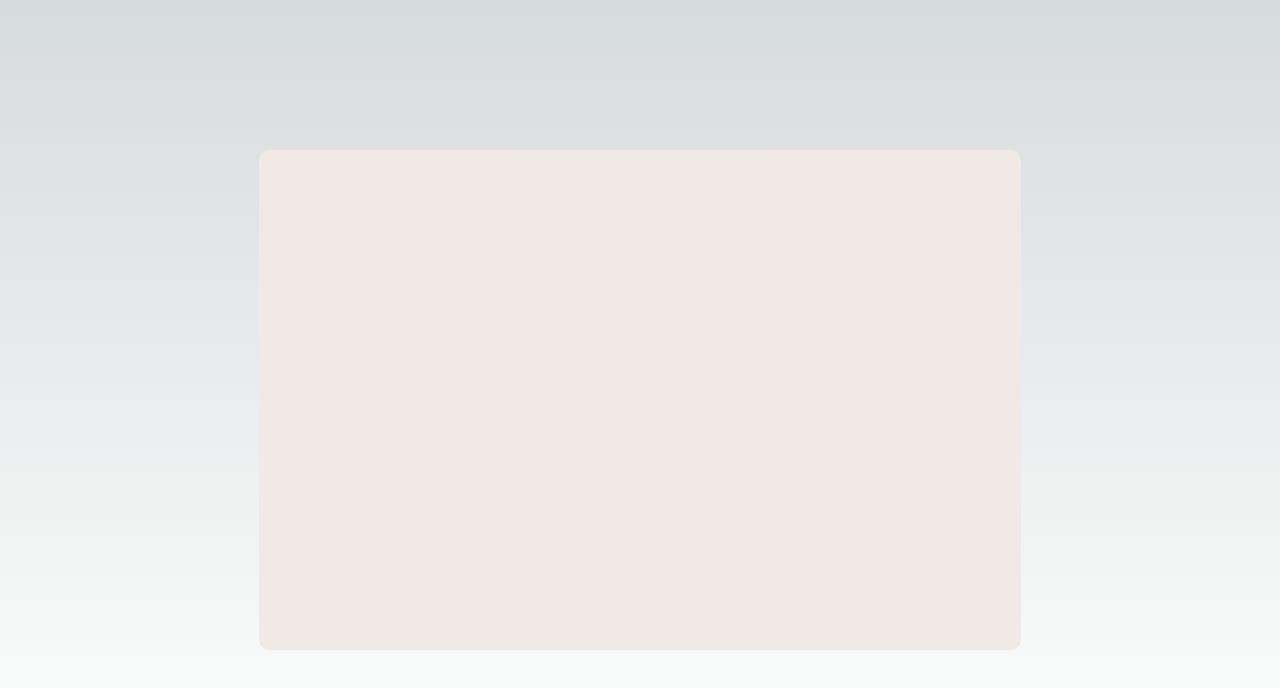
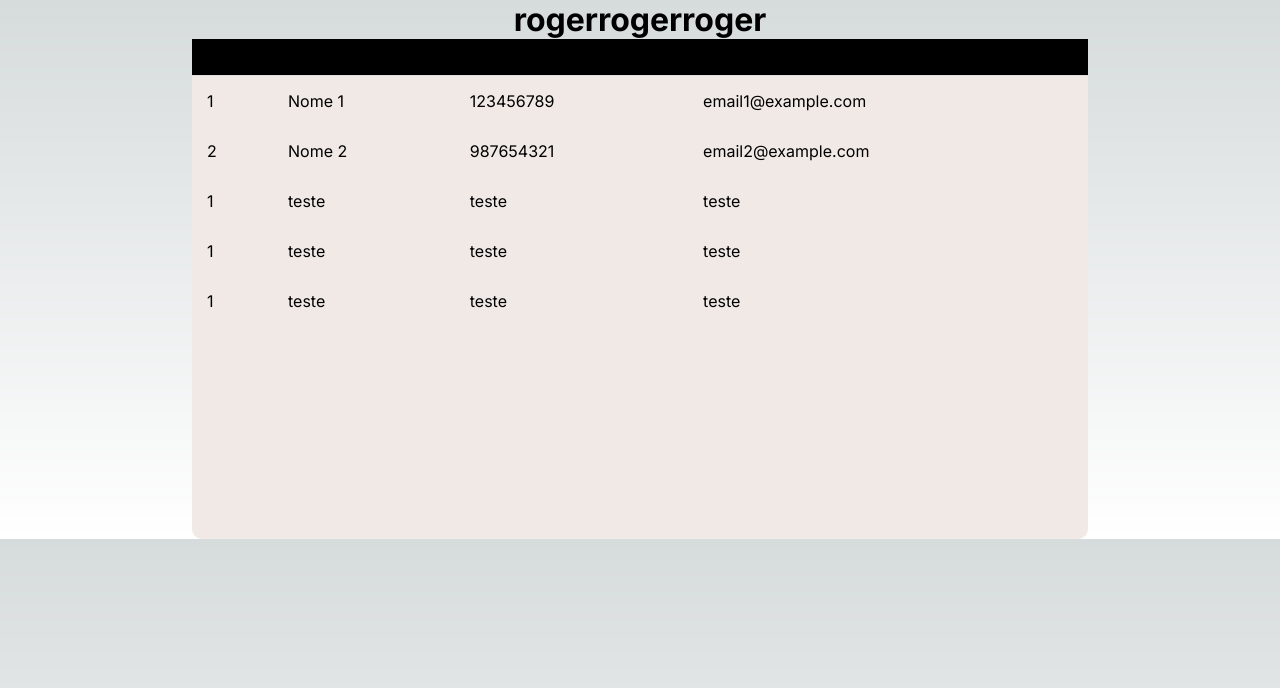
Before and after one commit to lucasGFlores/emprestimoDeFerramentaWEB, a Next.js app in the folder emprestimo-ferramenta-web/: page / in a window 1280 px wide. Shown: the top 688 px of the page. Built offline with nearby package versions, Linux system fonts and the light colour scheme.

Commit message:
tetando atualizar o front mas ta fogo

```diff
--- a/emprestimo-ferramenta-web/src/app/page.tsx
+++ b/emprestimo-ferramenta-web/src/app/page.tsx
@@ -2,30 +2,51 @@ import Image from "next/image";
 import styles from "./page.module.css";
 import Tabela from "@/component/Tabela";
 import Amigos from "@/Model/Amigos";
+import "@/styles/Principal.css";
 export default function Home() {
-  let amigos = new Amigos(1,"teste","teste","teste");
+  let amigos = new Amigos(1, "teste", "teste", "teste");
   return (
-    <main className={styles.main}>
-      <div
-        style={{
+    <div className="containerTable"
+    >
+      <div className="boton"
+
+      >
+        <h1> roger</h1>
+        <h1> roger</h1>
+        <h1> roger</h1>
+      </div>
+
+      <div className="tabelaBox"
+      style={
+        {
           backgroundColor: "#F0E9E6",
-          color: "black",
+          color: "#000",
           width: "70%",
-          height: "500px",
+          height: `500px`,
           borderRadius: "10px",
-          margin: "auto",
-          display: "flex",
-          justifyContent: "center",
-          alignItems: "center",
-
-        }}>
-       {/* <Tabela dados={[
-  {id:1, nome: "Nome 1", numero: "123456789", email: "email1@example.com" },
-  {id:2, nome: "Nome 2", numero: "987654321", email: "email2@example.com" },
-  JSON.parse(JSON.stringify(amigos)),
-]}/> */}
-
+        }
+      }
+      >
+        <Tabela
+          dados={[
+            {
+              id: 1,
+              nome: "Nome 1",
+              numero: "123456789",
+              email: "email1@example.com",
+            },
+            {
+              id: 2,
+              nome: "Nome 2",
+              numero: "987654321",
+              email: "email2@example.com",
+            },
+            JSON.parse(JSON.stringify(amigos)),
+            JSON.parse(JSON.stringify(amigos)),
+            JSON.parse(JSON.stringify(amigos)),
+          ]}
+        />
       </div>
-    </main>
+    </div>
   );
 }
--- a/emprestimo-ferramenta-web/src/component/Tabela.tsx
+++ b/emprestimo-ferramenta-web/src/component/Tabela.tsx
@@ -15,7 +15,7 @@ function Tabela ({ dados }: TabelaProps){
     let keys = Object.keys(dados[0]);
   return (
     <table className="tabela">
-      <thead>
+      <thead >
         <tr>
           {keys.map((item) => (
             <th>{item.toUpperCase()}</th>
@@ -31,6 +31,9 @@ function Tabela ({ dados }: TabelaProps){
     </table>
   );
 };
+
+
+
 function listagem(item: Amigos  | Ferramenta | Fabricante | Emprestimo){
     let keys = Object.keys(item);
     return (
--- /dev/null
+++ b/emprestimo-ferramenta-web/src/styles/Principal.css
@@ -0,0 +1,12 @@
+.containerTable{
+    position: relative;
+    display: flex;
+    flex-direction: column ;
+    justify-content: center;
+    align-items: center;
+
+}
+.boton{
+    display: flex;
+
+}
--- a/emprestimo-ferramenta-web/src/styles/Tabela.css
+++ b/emprestimo-ferramenta-web/src/styles/Tabela.css
@@ -4,7 +4,8 @@
   }
 
   .tabela th {
-    background-color: #f2f2f2;
+    background-color: black;
+    color: black;
     border-bottom: 1px solid #ddd;
     padding: 8px;
     font-weight: bold;
@@ -13,5 +14,6 @@
 
   .tabela td {
     border-bottom: 1px solid #ddd;
-    padding: 10px;
+    padding: 15px;
+    border: 5px;
   }
```
